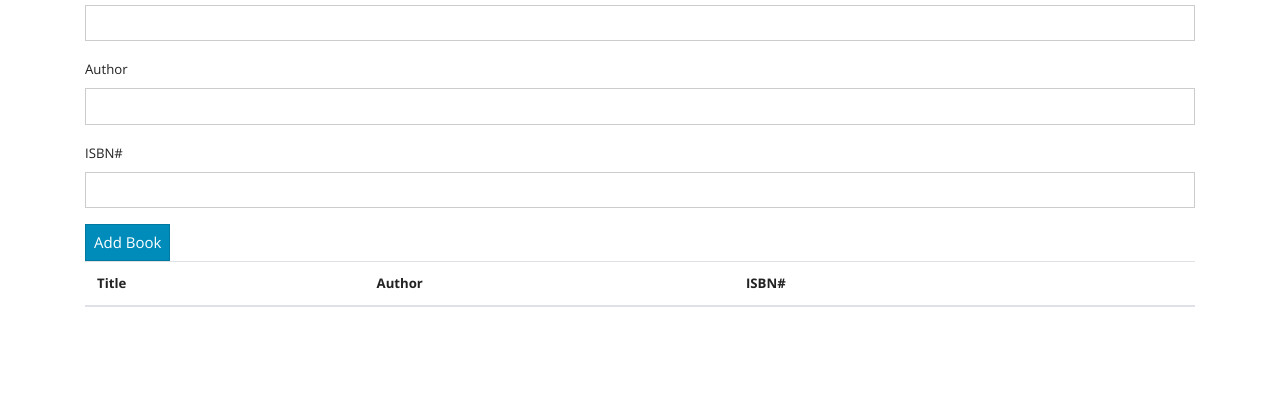
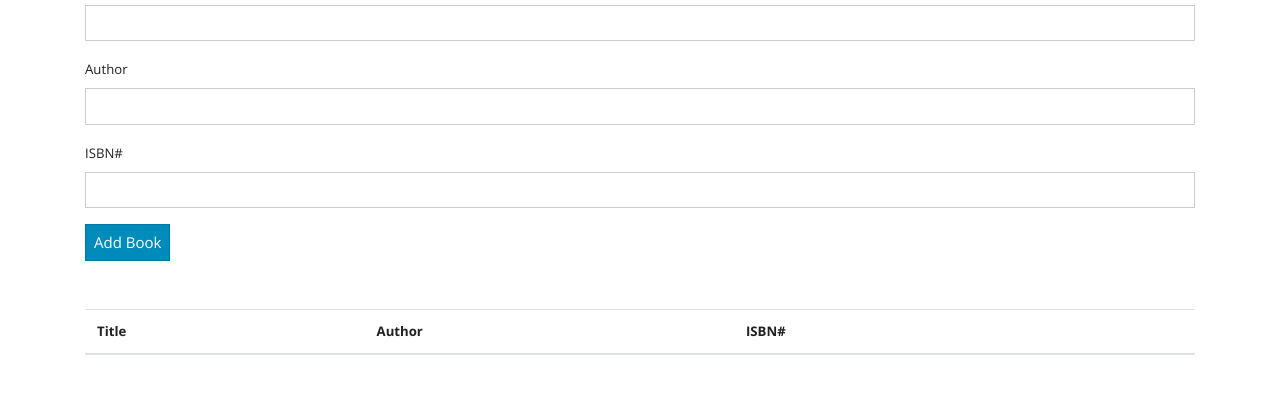
Before and after one commit to mlisareyes/booklist-app, a plain HTML site: page index.html in a window 1280 px wide. Shown: the part 125-518 px from the top of the page. Drawn offline with nearby package versions, Linux system fonts and the light colour scheme.

Commit message:
added book constructor and class

```diff
--- a/index.html
+++ b/index.html
@@ -31,7 +31,7 @@
           <input type="submit" value="Add Book"
           class="btn btn-primary butn-block">
         </form>
-        <table class="table table-striped">
+        <table class="table table-striped mt-5">
           <thead>
             <tr>
               <th>Title</th>
@@ -41,11 +41,12 @@
             </tr>
           </thead>
           <tbody id="book-list">
-
           </tbody>
         </table>
+    </div>
+    <script src-"app.js">
 
-    </div>
+    </script>
 
   </body>
 </html>
```
Also changed, not shown: app.js (+18 -0 lines).
